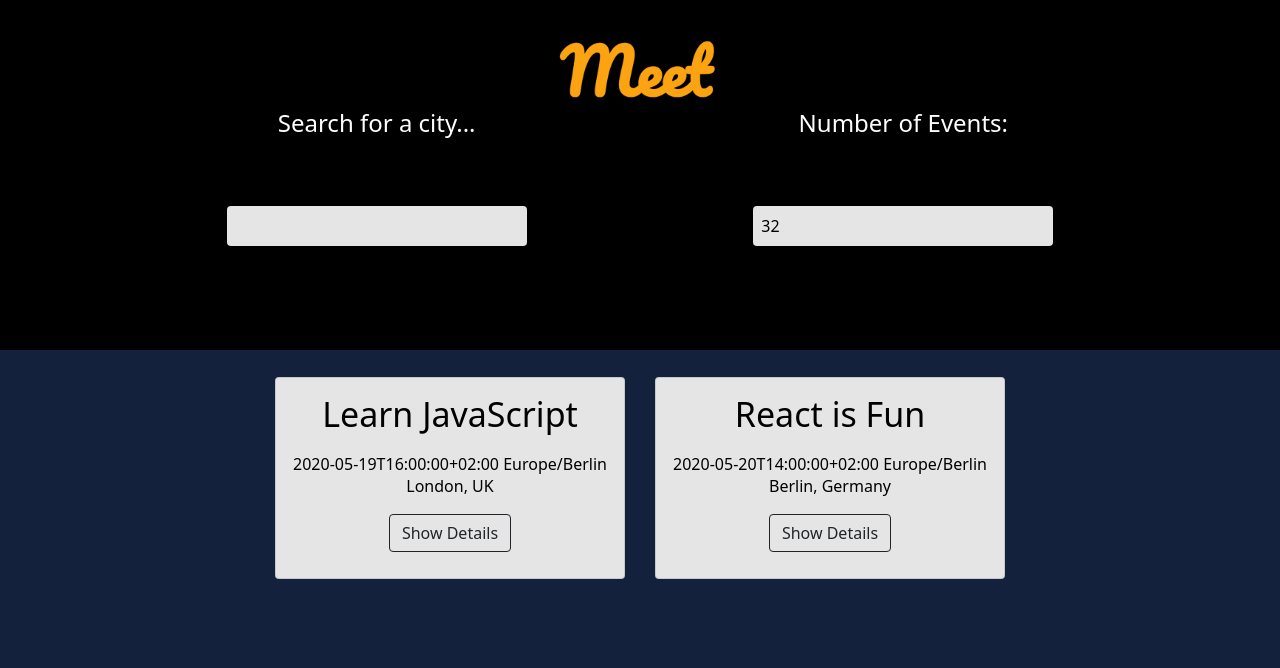
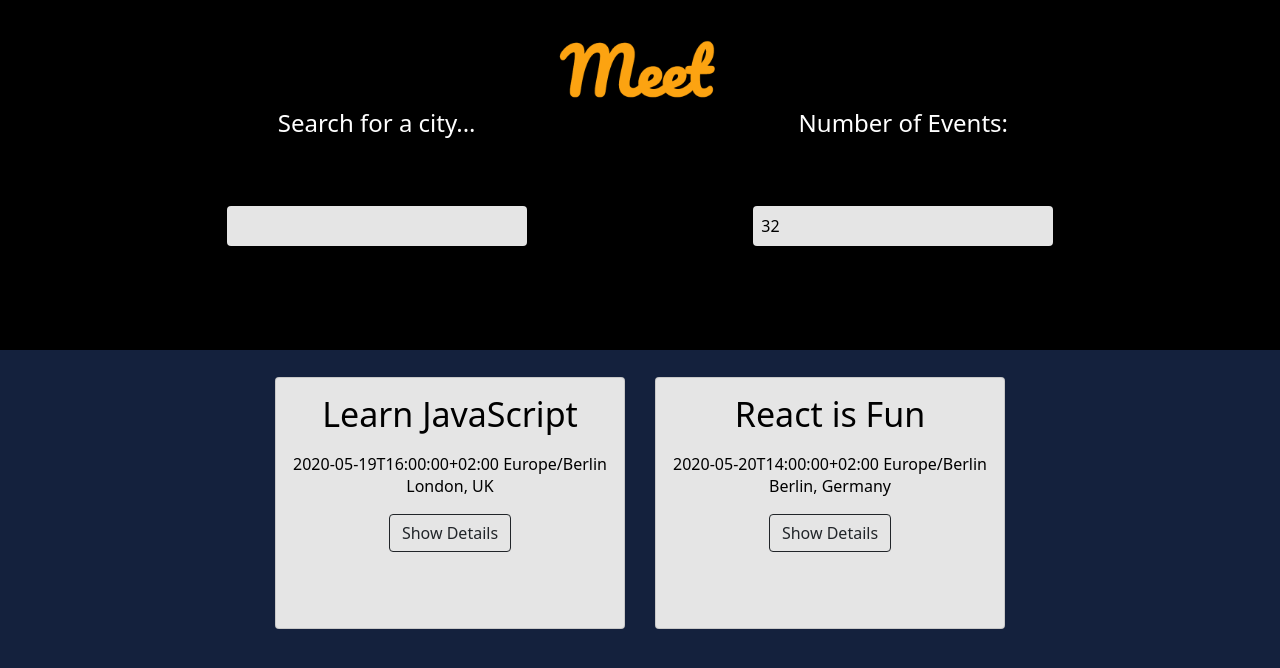
Before and after one commit to Djosc/meet, a React (Create React App) app: page / in a window 1280 px wide. Shown: the top 668 px of the page. Built offline with nearby package versions, Linux system fonts and the light colour scheme; what atatus-spa would draw is missing.

Commit message:
Add max-height to main cards

```diff
--- a/src/App.css
+++ b/src/App.css
@@ -132,7 +132,8 @@ input[type='text'] {
 }
 
 .event-card__body {
-	min-height: 200px;
+	min-height: 250px;
+	max-height: 250px;
 }
 
 .error-wrapper {
```
